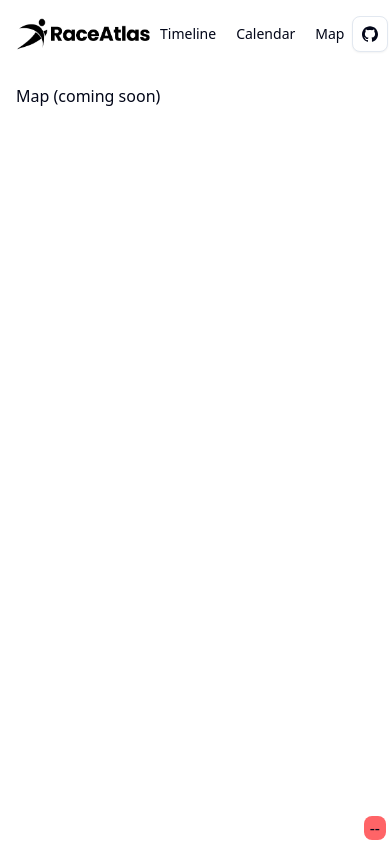
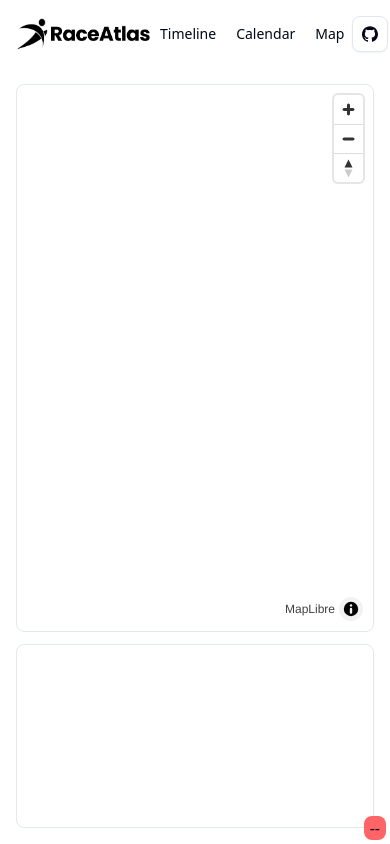
Before and after one commit to mowi12/RaceAtlas, a Next.js app: page /en/map in a window 390 px wide. Built offline with nearby package versions, Linux system fonts and the light colour scheme; no server answers.

Commit message:
feat: add base map and panel layout

```diff
--- a/app/[locale]/map/page.tsx
+++ b/app/[locale]/map/page.tsx
@@ -1,3 +1,16 @@
+import { MapView } from "@/lib/components/composites/map/map-view";
+
 export default function MapPage() {
-  return <main className="p-4">Map (coming soon)</main>;
+  return (
+    <main className="flex min-h-0 flex-1 flex-col p-4 overflow-hidden">
+      <section className="mx-auto flex w-full min-h-0 flex-1 flex-col">
+        <div className="flex min-h-0 flex-1 flex-col gap-3 lg:flex-row">
+          <div className="flex min-h-0 flex-3 flex-col overflow-hidden rounded-md border border-border bg-card/50">
+            <MapView />
+          </div>
+          <aside className="flex min-h-0 flex-1 flex-col rounded-md border border-border bg-card/50" />
+        </div>
+      </section>
+    </main>
+  );
 }
--- a/app/layout.tsx
+++ b/app/layout.tsx
@@ -1,3 +1,4 @@
+import "maplibre-gl/dist/maplibre-gl.css";
 import "./globals.css";
 import { Poppins } from "next/font/google";
 import { getLocale } from "next-intl/server";
--- /dev/null
+++ b/lib/components/composites/map/map-view.tsx
@@ -0,0 +1,38 @@
+"use client";
+
+import maplibregl from "maplibre-gl";
+import { useEffect, useRef } from "react";
+
+const DEFAULT_STYLE = "https://demotiles.maplibre.org/style.json";
+const DEFAULT_CENTER: [number, number] = [0, 20];
+const DEFAULT_ZOOM = 1.6;
+
+export function MapView() {
+  const containerRef = useRef<HTMLDivElement | null>(null);
+  const mapRef = useRef<maplibregl.Map | null>(null);
+
+  useEffect(() => {
+    if (!containerRef.current || mapRef.current) {
+      return;
+    }
+
+    const map = new maplibregl.Map({
+      container: containerRef.current,
+      style: DEFAULT_STYLE,
+      center: DEFAULT_CENTER,
+      zoom: DEFAULT_ZOOM,
+    });
+
+    map.addControl(new maplibregl.AttributionControl({ compact: true }));
+    map.addControl(new maplibregl.NavigationControl(), "top-right");
+
+    mapRef.current = map;
+
+    return () => {
+      map.remove();
+      mapRef.current = null;
+    };
+  }, []);
+
+  return <div ref={containerRef} className="h-full w-full" />;
+}
--- a/package.json
+++ b/package.json
@@ -25,6 +25,7 @@
     "date-fns": "^4.1.0",
     "fuse.js": "^7.1.0",
     "lucide-react": "^0.563.0",
+    "maplibre-gl": "^5.17.0",
     "next": "16.1.5",
     "next-intl": "^4.8.2",
     "next-themes": "^0.4.6",
```
Also changed, not shown: 1 other file (tests, documents, lock files or other folders).
